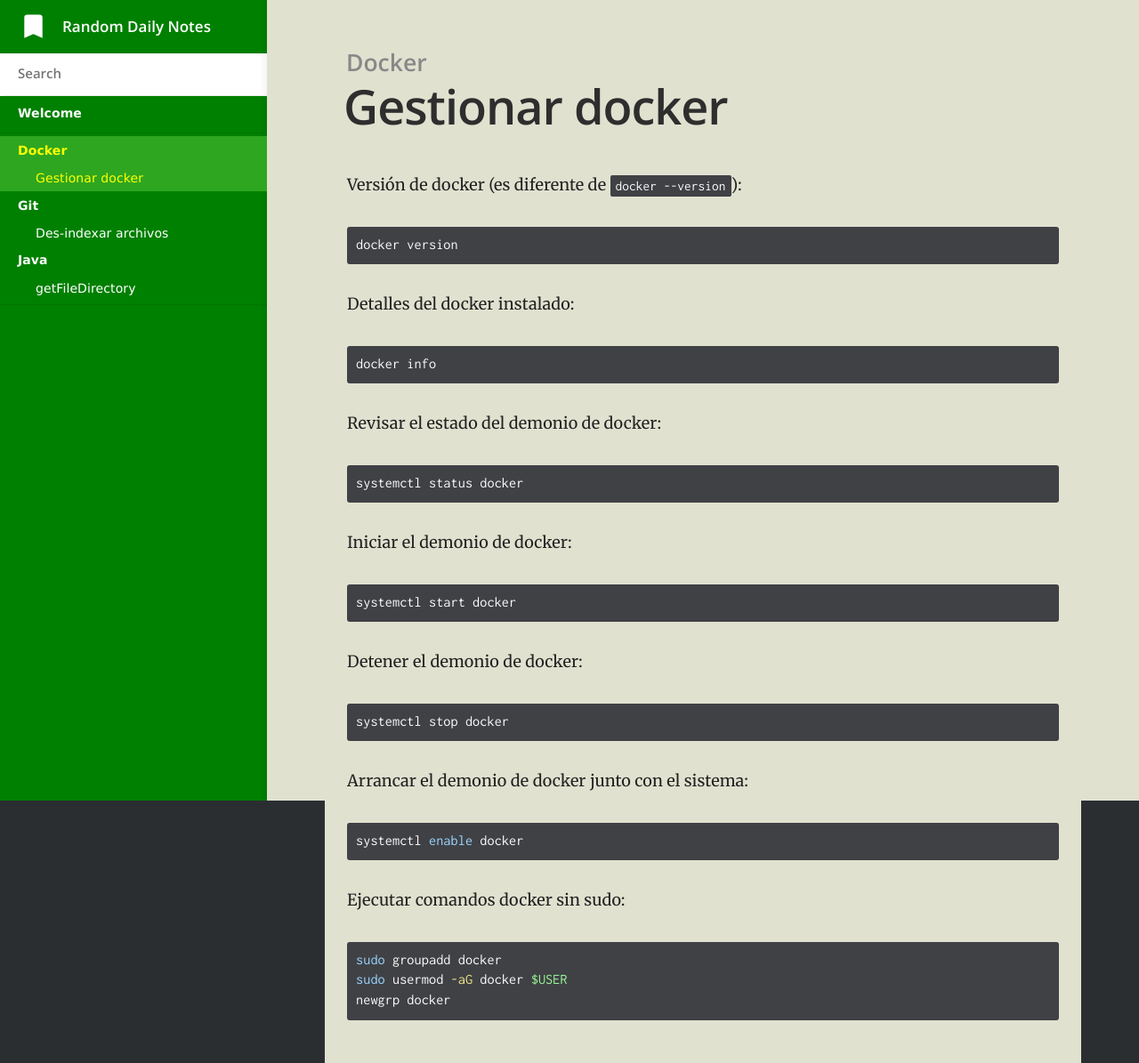
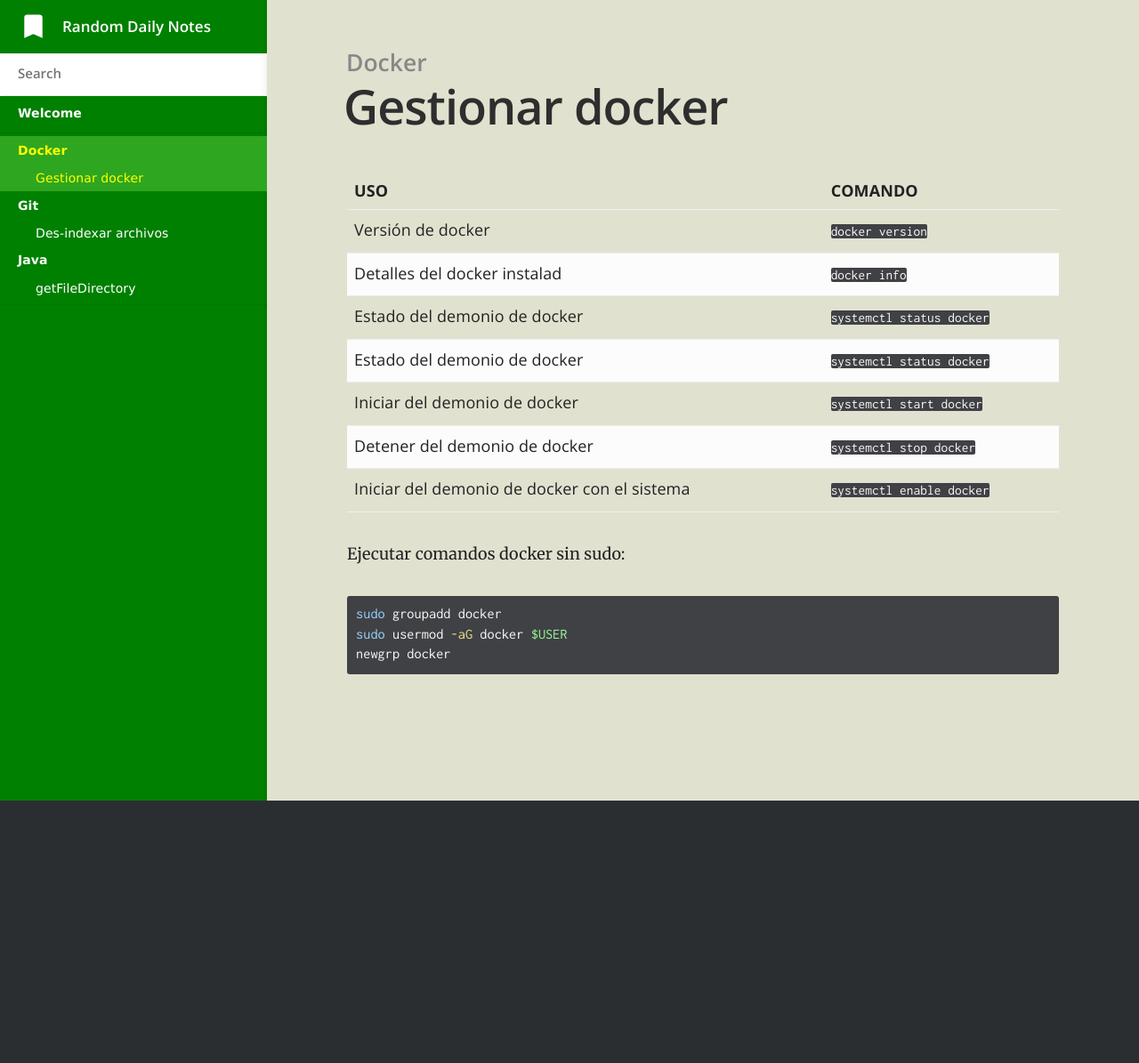
Before and after one commit to slaarks/slaarks.github.io, a Jekyll site: the page built from _docs/Docker/gestionar-docker.md, in a window 1280 px wide. Shown: the whole page at 89% size. Built offline with Jekyll 4.4.1, drawn with Linux system fonts in a browser that asks for light colours; after the commit the page ends 900 px from its top, so only the background shows below that.

Commit message:
Update gestionar-docker.md

````diff
--- a/_docs/Docker/gestionar-docker.md
+++ b/_docs/Docker/gestionar-docker.md
@@ -4,35 +4,15 @@ category: Docker
 order: 1
 ---
 
-Versión de docker (es diferente de `docker --version`):
-```bash
-docker version
-```
-
-Detalles del docker instalado:
-```bash
-docker info
-```
-
-Revisar el estado del demonio de docker:
-```bash
-systemctl status docker
-```
-
-Iniciar el demonio de docker:
-```bash
-systemctl start docker
-```
-
-Detener el demonio de docker:
-```bash
-systemctl stop docker
-```
-
-Arrancar el demonio de docker junto con el sistema:
-```bash
-systemctl enable docker
-```
+| USO | COMANDO |
+|---|---|
+| Versión de docker | `docker version` |
+| Detalles del docker instalad | `docker info` |
+| Estado del demonio de docker | `systemctl status docker` |
+| Estado del demonio de docker | `systemctl status docker` |
+| Iniciar del demonio de docker | `systemctl start docker` |
+| Detener del demonio de docker | `systemctl stop docker` |
+| Iniciar del demonio de docker con el sistema | `systemctl enable docker` |
 
 Ejecutar comandos docker sin sudo:
 ```bash
````
